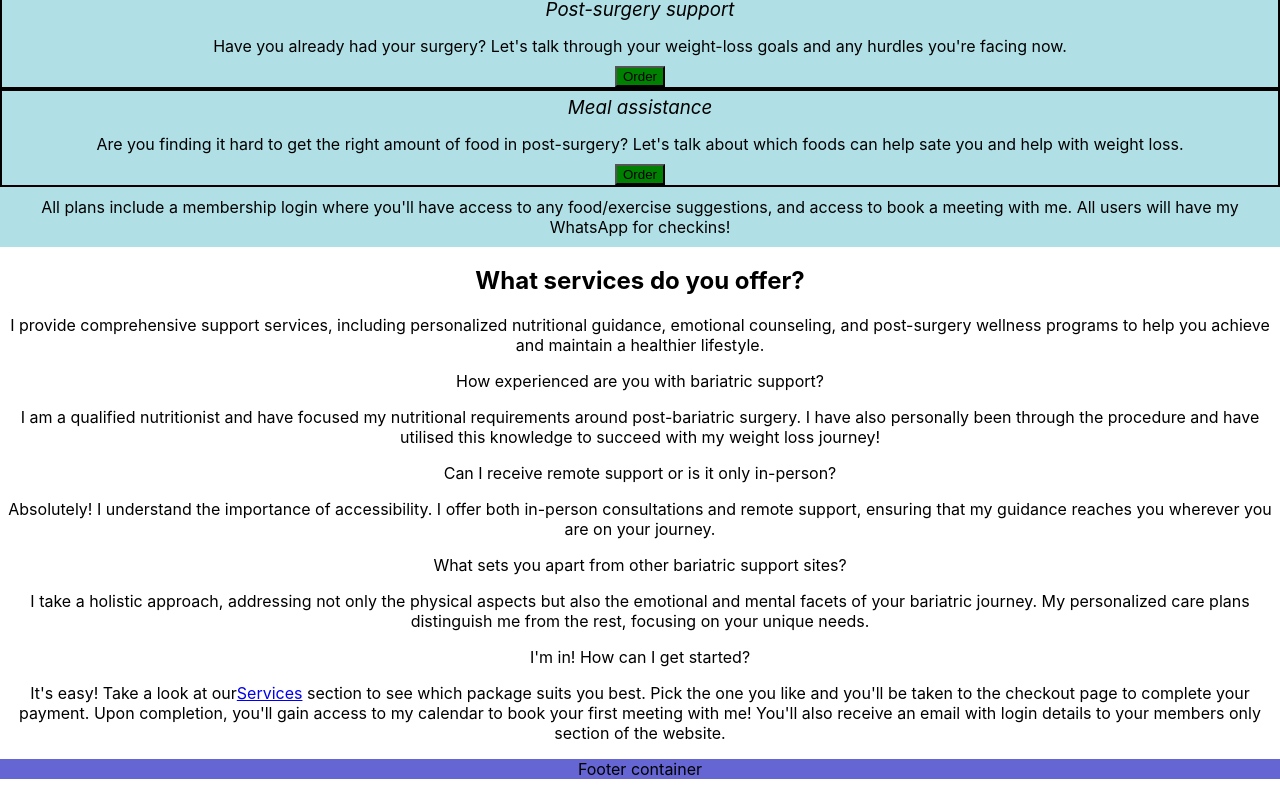
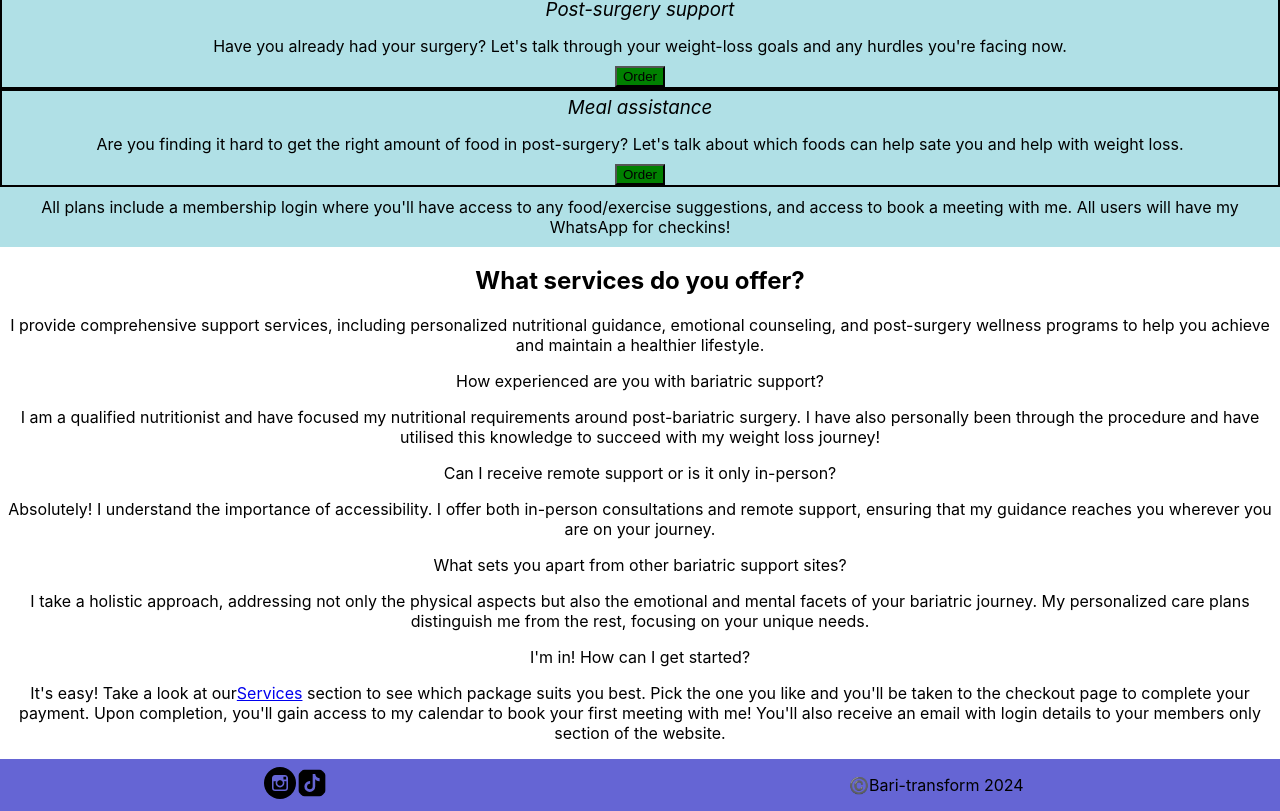
Before and after one commit to emmy-codes/bariatric-support-consulting, a React (Create React App) app: page / in a window 1280 px wide. Shown: the part 1702-2513 px from the top of the page. Built offline with nearby package versions, Linux system fonts and the light colour scheme.

Commit message:
Begin styling on Footer component
Flexbox to align SVGs and Copyright text with sufficient padding/margin

```diff
--- a/src/App.scss
+++ b/src/App.scss
@@ -12,6 +12,10 @@ h3 {
   font-style: italic;
   font-weight: 400;
   margin: 5px;
+}
+
+li {
+  list-style: none;
 }
 
 .App {
@@ -103,7 +107,6 @@ h3 {
 }
 
 .my-services-container ol li {
-  list-style: none;
   border: black 2px solid;
 }
 
@@ -138,10 +141,6 @@ h3 {
   background-image: url("./media/images/chopping-board.jpg");
 }
 
-.footer-container {
-  background-color: rgb(101, 101, 212);
-}
-
 /* CTA and order buttons */
 
 .cta-button {
@@ -172,10 +171,35 @@ nav.navbar ol {
 }
 
 nav.navbar ol li {
-  list-style: none;
   padding-left: 1rem;
 }
 
+/* Footer */
+
+.footer-container {
+  background-color: rgb(101, 101, 212);
+  display: flex;
+  justify-content: space-around;
+  align-items: center;
+}
+
+.footer-svgs {
+  display: flex;
+  flex-direction: row;
+  padding: 0.5rem;
+  margin: 0;
+}
+
+.footer-svgs-imgs {
+  max-width: 2rem;
+  border-radius: 25px;
+}
+
+.footer-svgs li p {
+  margin: 0;
+  font-size: small;
+  padding-right: 0.5rem;
+}
 
 /* Media queries tablet breakpoints */
 
--- a/src/Components/Footer.js
+++ b/src/Components/Footer.js
@@ -1,7 +1,14 @@
+import instagram from "../media/svg-icons/instagram.svg";
+import tiktok from "../media/svg-icons/tiktok.svg";
+
 function Footer() {
     return (
         <div className="footer-container">
-            <p>Footer container</p>
+            <ul className="footer-svgs">
+                <li><a href="https://www.instagram.com/nadiasvsgjourney"><img className="footer-svgs-imgs" src={instagram} alt="Instagram logo and clickable link to Instagram" /></a></li>
+                <li><a href="https://www.tiktok.com/"><img className="footer-svgs-imgs" src={tiktok} alt="Tiktok logo and clickable link to Tiktok" /></a></li>
+            </ul>
+            <p>©️Bari-transform 2024</p>
         </div>
     );
 };
```
Also changed, not shown: src/media/svg-icons/instagram.svg (added), src/media/svg-icons/tiktok.svg (added).
